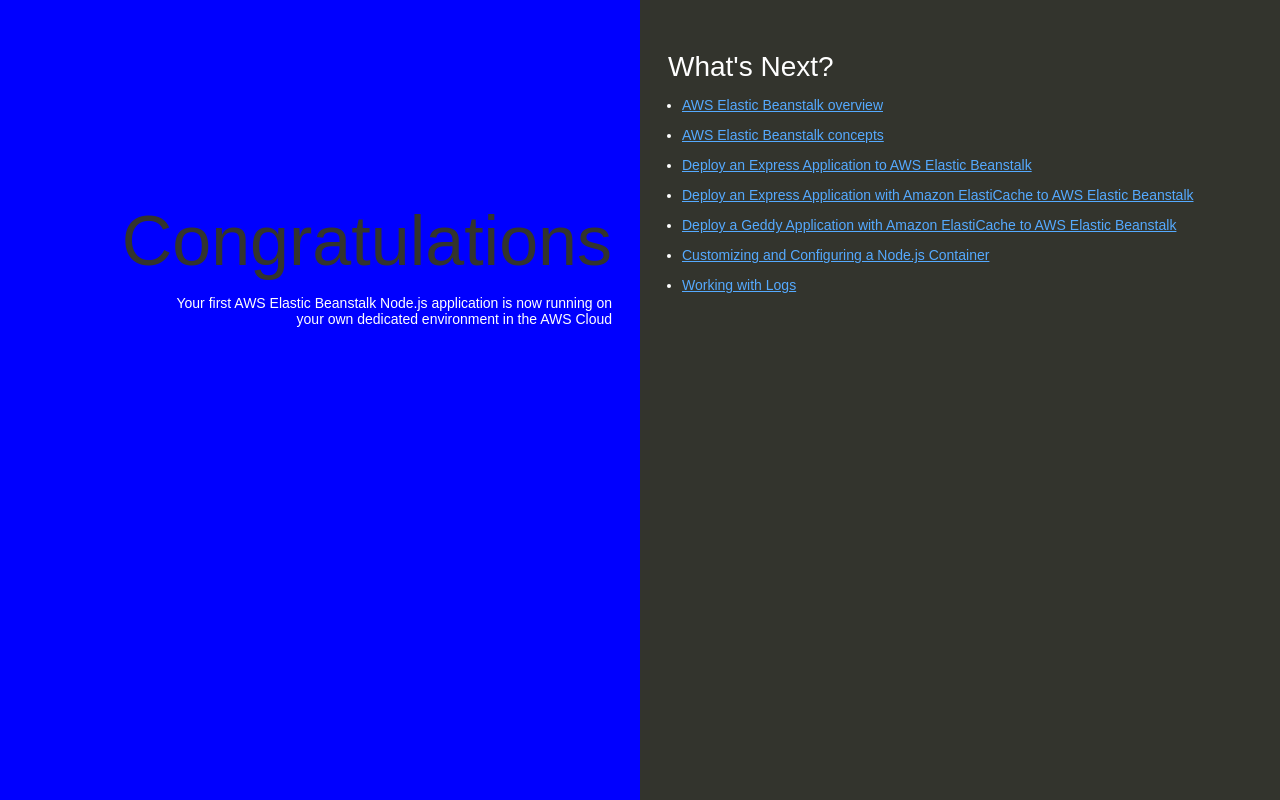
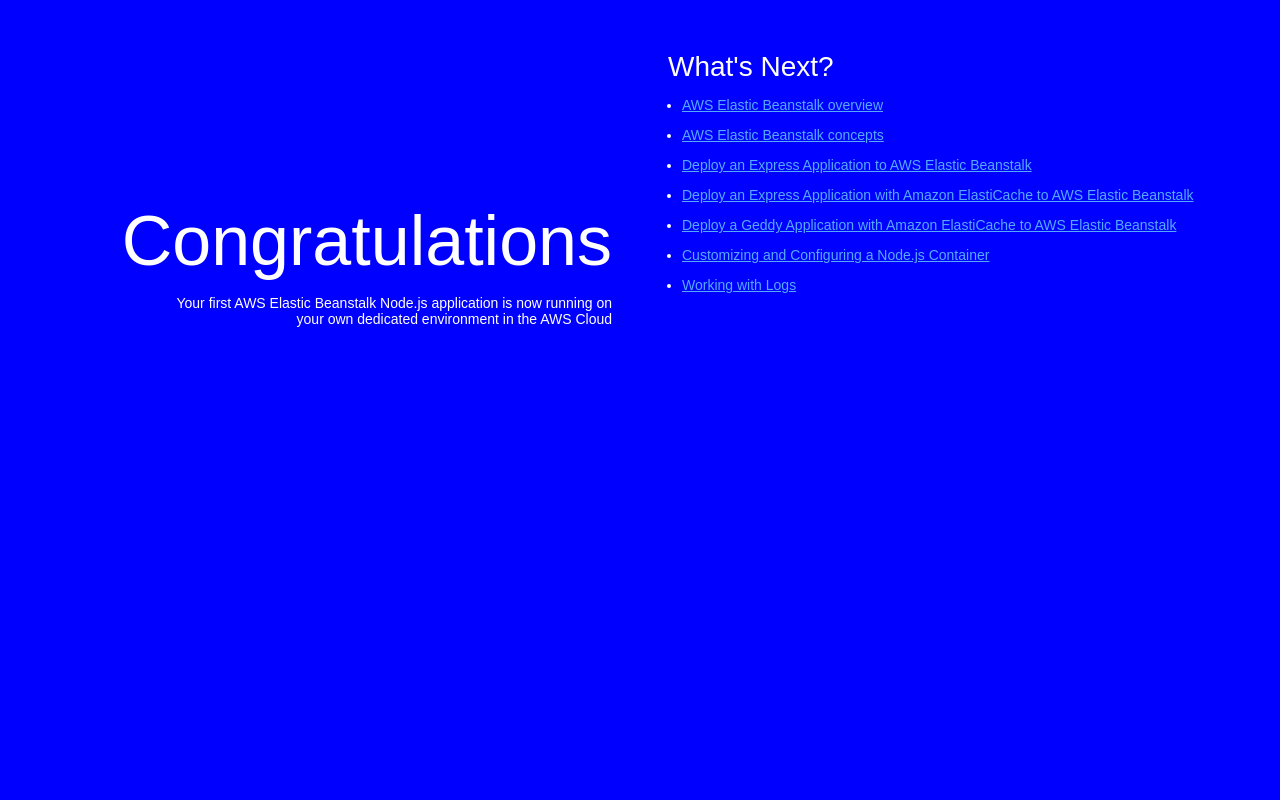
Before and after one commit to Gurv-PK/AWSCICD, a website: page index.html in a window 1280 px wide. Drawn offline with Linux system fonts and the light colour scheme.

Commit message:
Change background color to blue and header color

```diff
--- a/index.html
+++ b/index.html
@@ -49,11 +49,11 @@
         bottom: 0px;
         left: 50%;
 
-        background-color: #33342D;
+        background-color: #0000FF;
       }
 
       h1 {
-        color: #33342D;
+        color: #33342;
         font-size: 500%;
         font-weight: normal;
         margin-bottom: 0em;
```
